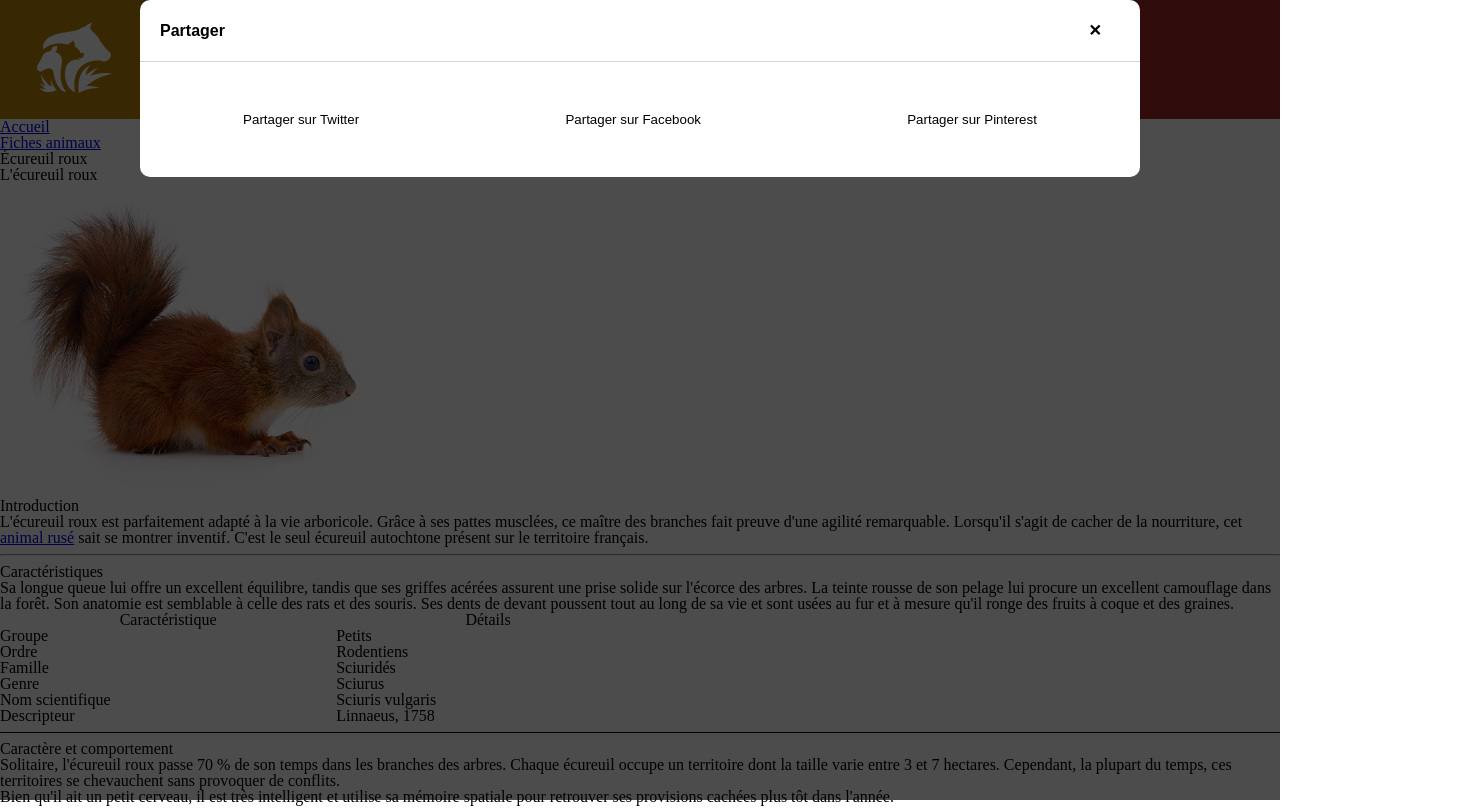
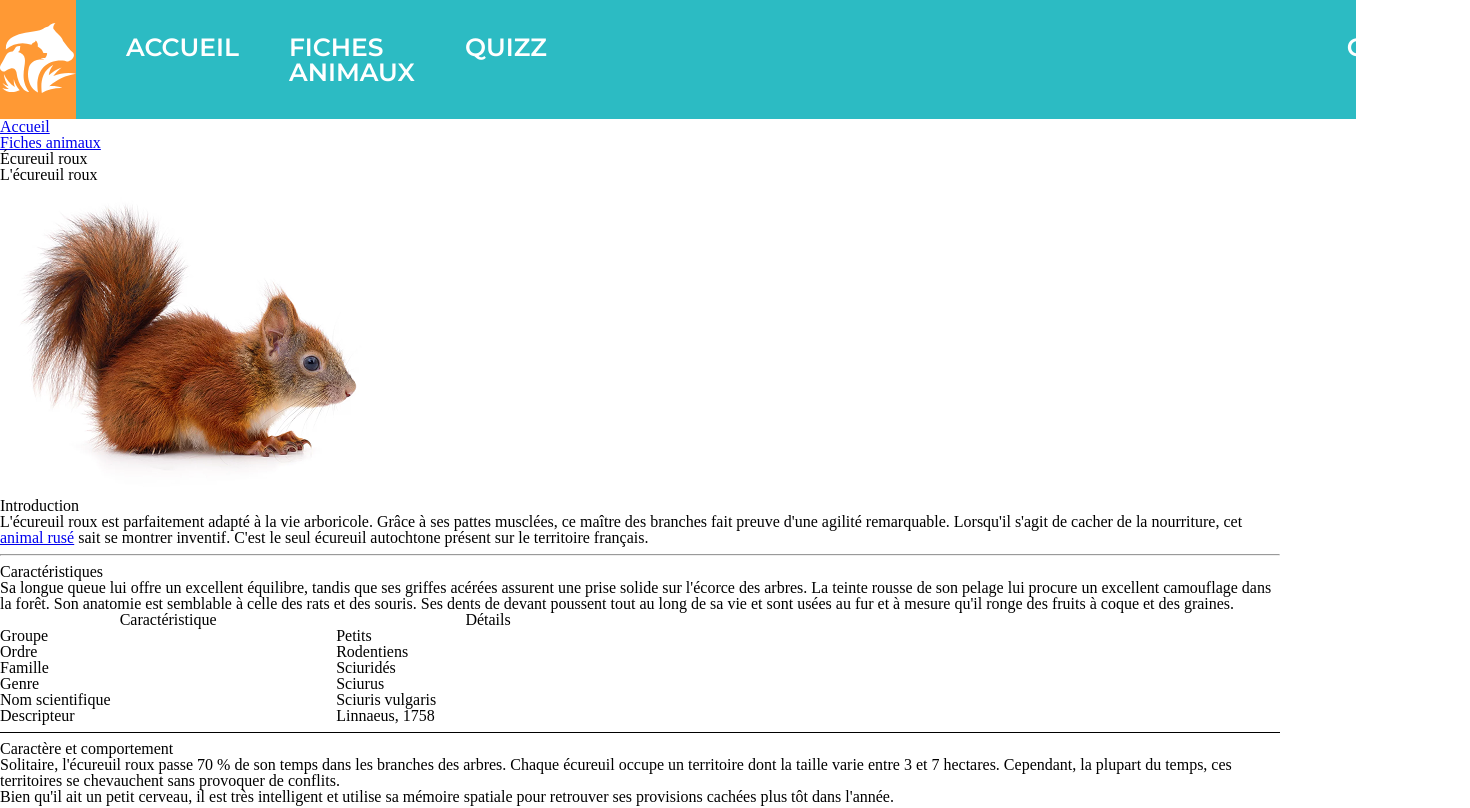
Before and after one commit to NunoLVM/ecureilroux, a plain HTML site: page index.html in a window 1280 px wide. Shown: the top 808 px of the page, 1470 px wide, since content can reach past the window. Drawn offline with Linux system fonts and the light colour scheme.

Commit message:
css header fini

```diff
--- a/dist/css/header.css
+++ b/dist/css/header.css
@@ -6,12 +6,10 @@
 .site-header{
     display:flex;
 
-       background-color: darkgoldenrod;
 
 }
 .navigation {
-  background-color: brown;
-    /* background-color:var(--color-blue);  */
+    background-color:var(--color-blue);
     color:var(--color-white);
     font-family:var(--font-family-title);
     width: 100%;
@@ -21,7 +19,13 @@
     align-items: center;
 
     }
+.navigation li{
+    margin-left: 50px;
 
+}
+#contact{
+    margin-left:800px ;
+}
 .navigation .navigation-header{
     display: flex;
     justify-content: space-between;
@@ -31,13 +35,12 @@
 .navigation li a {
     color: white;
     text-decoration: none;
-
-
+    margin-left: auto;
 }
 
 .site-header-logo  {
     color:var(--color-white);
-   /*  background-color:var(--color-orange); */
+    background-color:var(--color-orange);
     width: 170px;
     height: 119px;
     text-align: center;
--- a/dist/css/modal.css
+++ b/dist/css/modal.css
@@ -6,7 +6,7 @@
   left: 0;
   right: 0;
   bottom: 0;
- /* display: none; */
+ display: none;
 }
 
 .share-box {
--- a/index.html
+++ b/index.html
@@ -55,7 +55,7 @@
           <li>ACCUEIL</li>
           <li>FICHES ANIMAUX</li>
           <li>QUIZZ</li>
-          <li><a href="contact.html" title="Contact">CONTACT</a></li>
+          <li id="contact"><a href="contact.html" title="Contact">CONTACT</a></li>
         </ul>
       </nav>
     </header>
```
